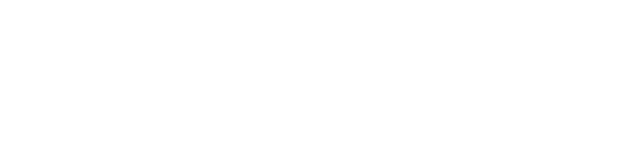
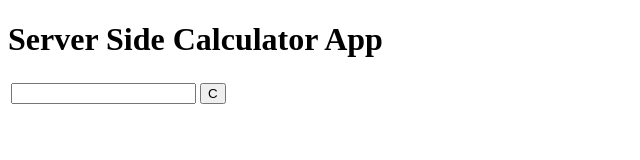
Before and after one commit to jengler22/-weekend-server-calculator, a plain HTML site: page index.html in a window 1280 px wide. Shown: the whole page, without its empty margins (0-640 px from the left). Drawn offline with Linux system fonts and the light colour scheme.

Commit message:
added a little more html

```diff
--- a/index.html
+++ b/index.html
@@ -7,6 +7,20 @@
     <title>Document</title>
 </head>
 <body>
+    <h1>Server Side Calculator App</h1>
+
+    <div class="container">
+
+        <table>
+            <tr>
+                <td colspan="3"><input type='text'id='result' class='screen' style="text-align:right;"></td>
+                <td <input type="text" id="calcInput"><button onClick="clearScreen(event)">C</button> </td>
+
+            </tr>
+        </table>
+
+    </div>
+
 
 </body>
 </html>
```
